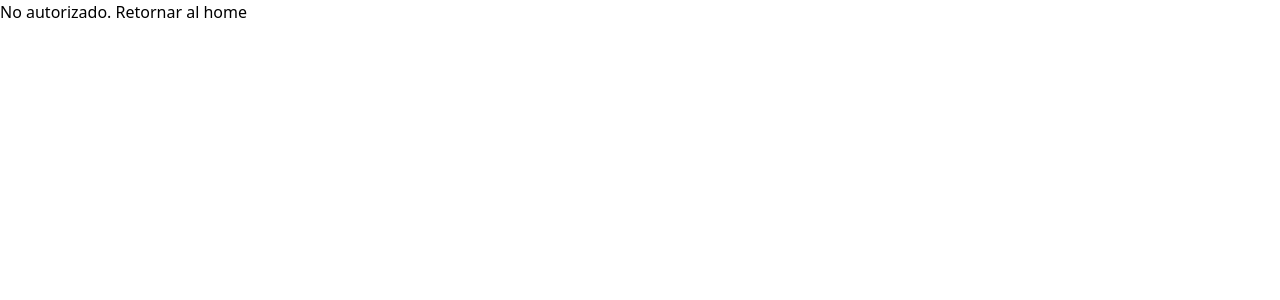
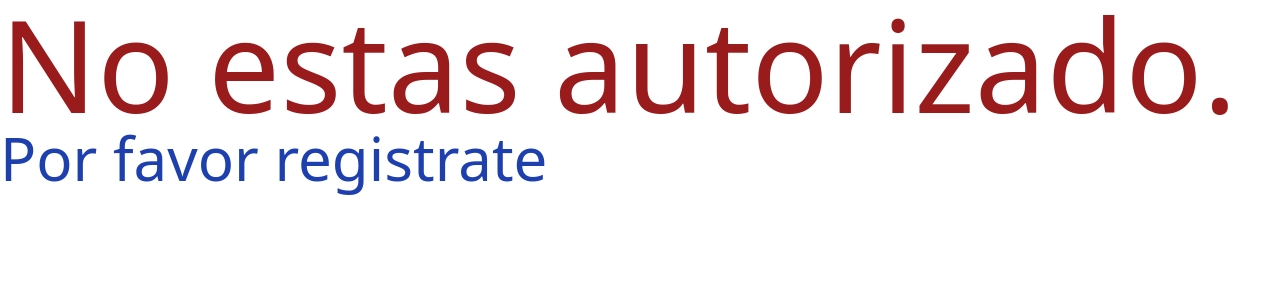
Before and after one commit to Mision-Tic-Dev-Sec/Proyecto3-MisionTic, a React (Create React App) app: page /inicio in a window 1280 px wide. Shown: the top 300 px of the page. Built offline with nearby package versions, Linux system fonts and the light colour scheme.

Commit message:
Se le agregan estilo a los mensajes del componente privateroute, cuando no se autorizado para ingresar

```diff
--- a/src/components/PrivateRoute.jsx
+++ b/src/components/PrivateRoute.jsx
@@ -13,7 +13,9 @@ const PrivateRoute = ({ children }) => {
       <> {children} </>
     ) : (
       <div>
-        No autorizado. <Link to='/'>Retornar al home</Link>
+        <div className='text-9xl text-red-800'>No estas autorizado.</div>
+
+        <Link to='/' className='text-6xl text-blue-800 hover:underline'>Por favor registrate</Link>
       </div>
     );
   };
```
